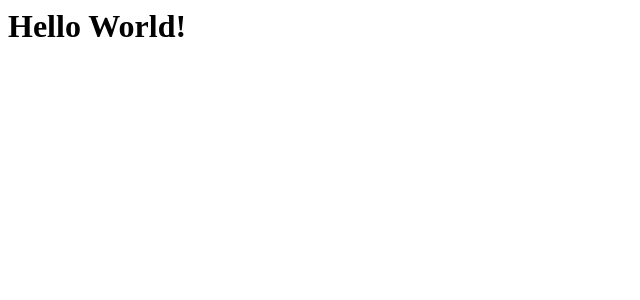
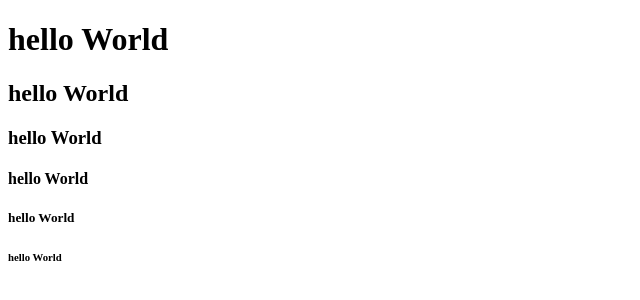
Before and after one commit to wannabeArtisan/first, a plain HTML site: page index.html in a window 1280 px wide. Shown: the whole page, without its empty margins (0-640 px from the left). Drawn offline with Linux system fonts and the light colour scheme.

Commit message:
index.html 수정

```diff
--- a/index.html
+++ b/index.html
@@ -1 +1,17 @@
-<h1>Hello World!</h1>
+<!DOCTYPE html>
+<html lang="en">
+<head>
+    <meta charset="UTF-8">
+    <meta http-equiv="X-UA-Compatible" content="IE=edge">
+    <meta name="viewport" content="width=device-width, initial-scale=1.0">
+    <title>Document</title>
+</head>
+<body>
+    <h1>hello World</h1>
+    <h2>hello World</h2>
+    <h3>hello World</h3>
+    <h4>hello World</h4>
+    <h5>hello World</h5>
+    <h6>hello World</h6>
+</body>
+</html>
```
